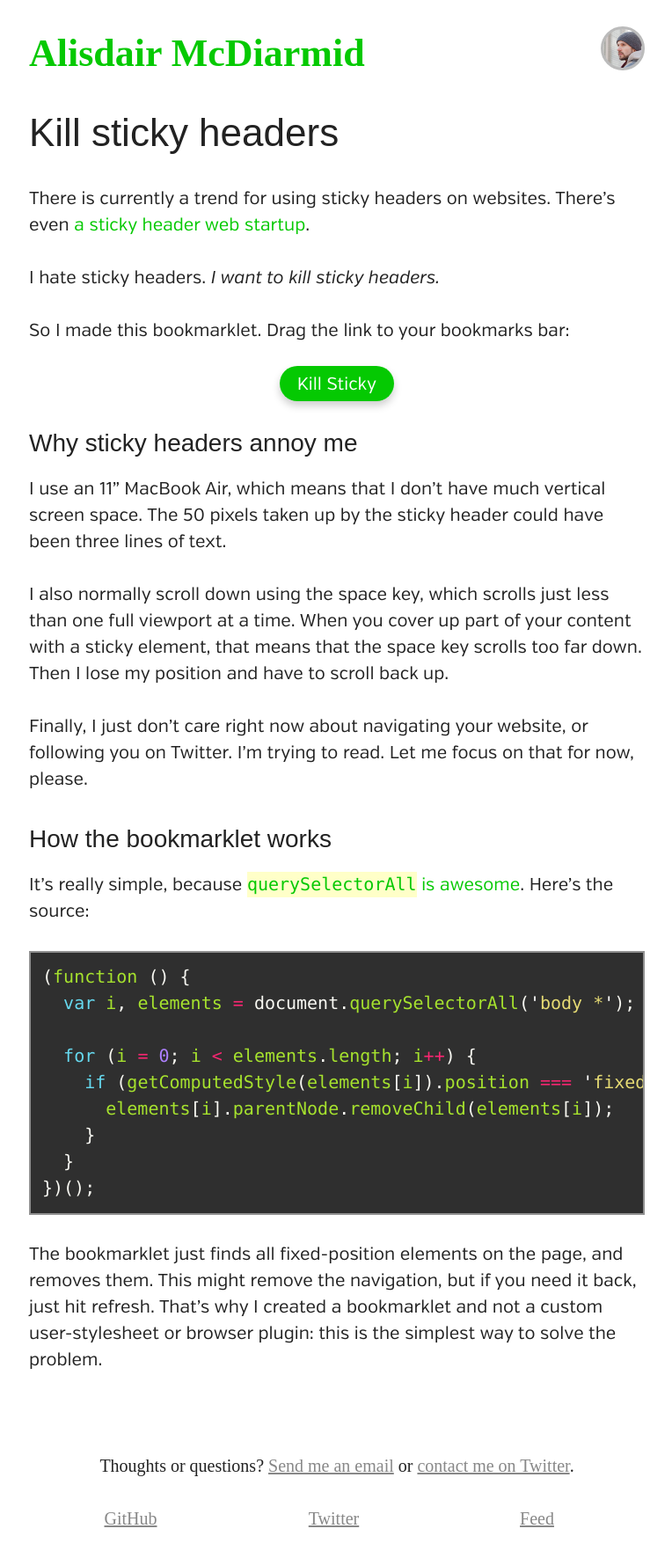
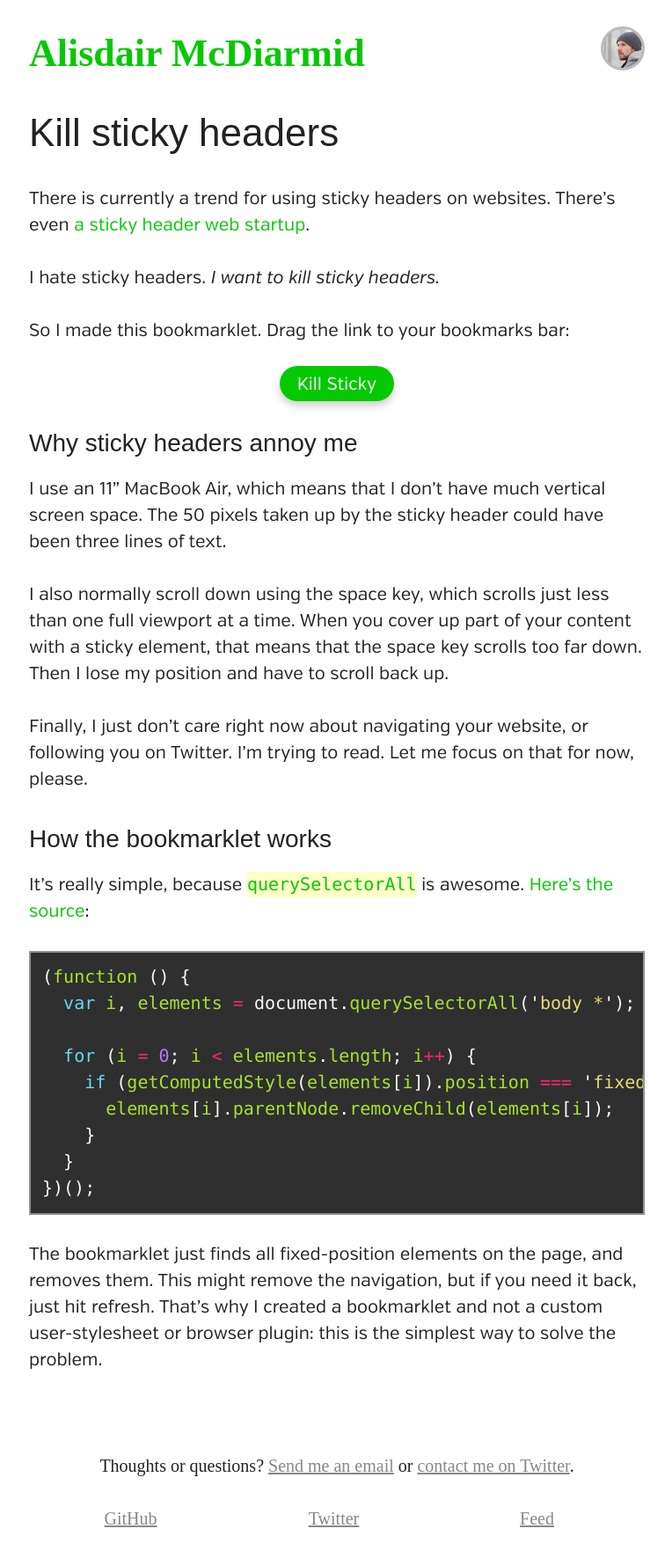
Before and after one commit to alisdair/alisdair.github.com, a Jekyll site: the page built from _posts/2013-05-29-kill-sticky-headers.md, in a window 1280 px wide. Shown: the whole page at 88% size, without its empty margins (257-1021 px from the left). Built offline with Jekyll 4.4.1, drawn with Linux system fonts in a browser that asks for light colours; some web fonts are replaced; Markdown is read by kramdown in place of the engine named in the settings; some of the changed lines change nothing that is shown.

Commit message:
I hate markdown link syntax.

```diff
--- a/_posts/2013-05-29-kill-sticky-headers.md
+++ b/_posts/2013-05-29-kill-sticky-headers.md
@@ -26,9 +26,10 @@
 
 ## How the bookmarklet works
 
-It's really simple, because [`querySelectorAll` is awesome](querySelectorAll). Here's the source:
+It's really simple, because [`querySelectorAll`][querySelectorAll] is awesome. [Here's the source][gist]:
 
 [querySelectorAll]: http://www.w3.org/TR/selectors-api/#examples
+[gist]: https://gist.github.com/alisdair/5670341
 
 {% highlight javascript %}
 (function () {
```
